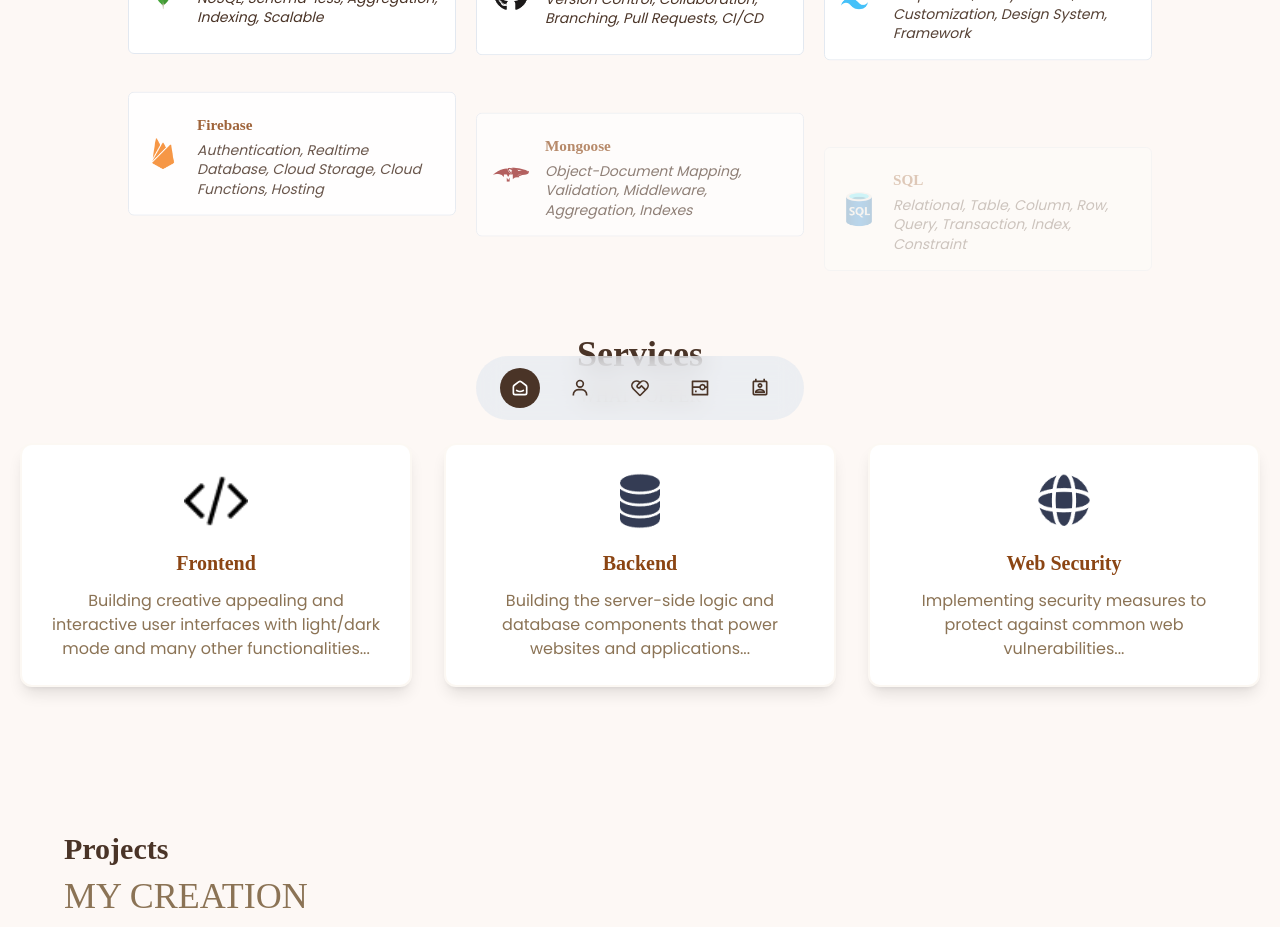
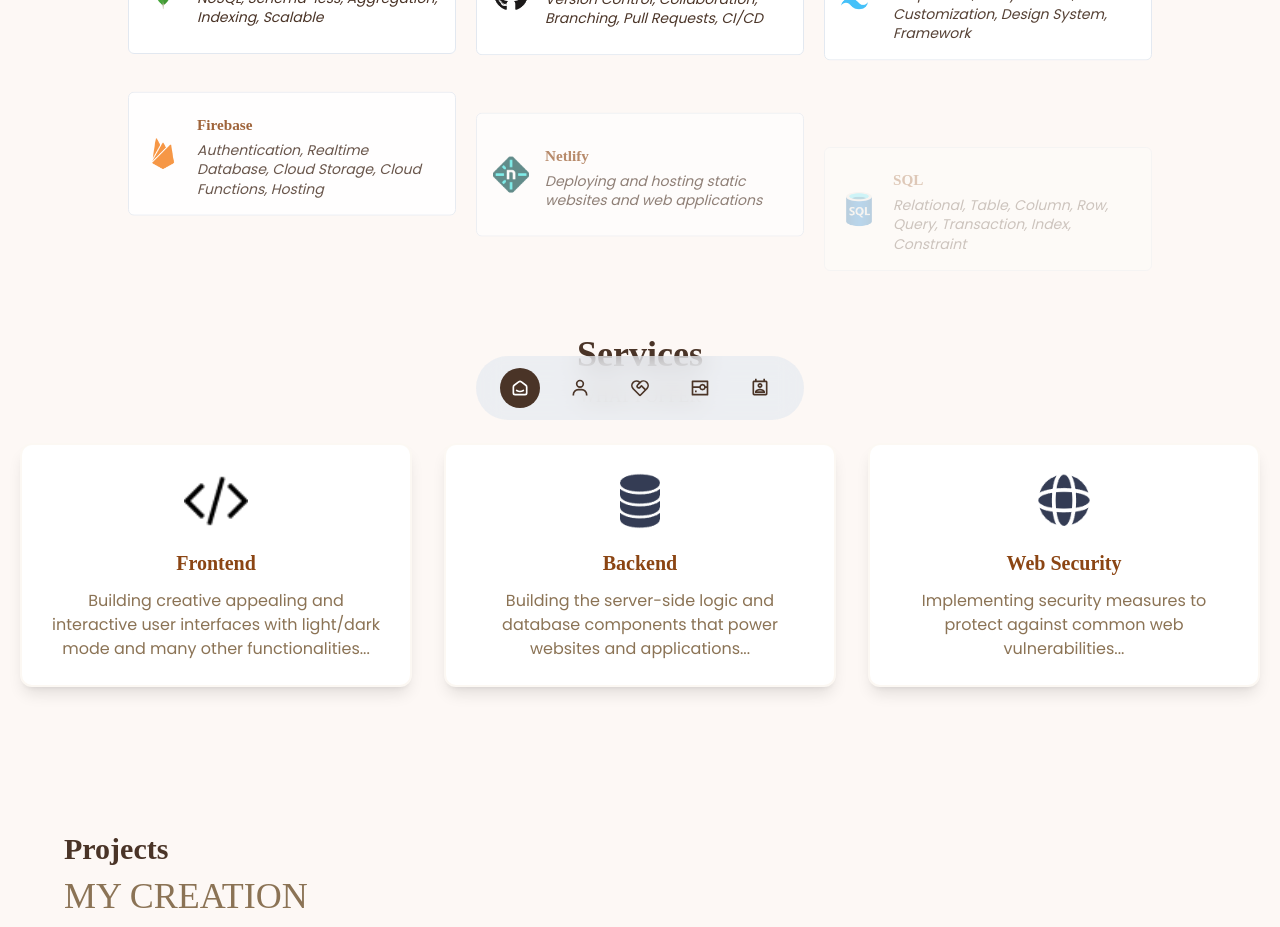
Before and after one commit to Saiteja0730/teja-portfolio, a React (Vite) app: page / in a window 1280 px wide. Shown: the part 1180-2107 px from the top of the page. Built offline with nearby package versions, Linux system fonts and the light colour scheme; a web font is replaced by a local one.

Commit message:
netlify updated

```diff
--- a/src/Content.js
+++ b/src/Content.js
@@ -8,7 +8,7 @@ import reactjs from "./assets/images/Skills/react.png";
 import nodejs from "./assets/images/Skills/node.png";
 import python from "./assets/images/Skills/python.png";
 import firebase from "./assets/images/Skills/firebase.png";
-import mongoose from "./assets/images/Skills/mongoose.png";
+import mongoose from "./assets/images/Skills/netlify.png";
 import sql from "./assets/images/Skills/sql.png";
 
 import services_logo1 from "./assets/images/Services/logo1.png";
@@ -114,8 +114,8 @@ export const content = {
         logo: firebase,
       },
       {
-        name: "Mongoose",
-        para: "Object-Document Mapping, Validation, Middleware, Aggregation, Indexes",
+        name: "Netlify",
+        para: "Deploying and hosting static websites and web applications",
         logo: mongoose,
       },
       {
```
Also changed, not shown: src/assets/images/Skills/mongoose.png (deleted), src/assets/images/Skills/netlify.png (added).
